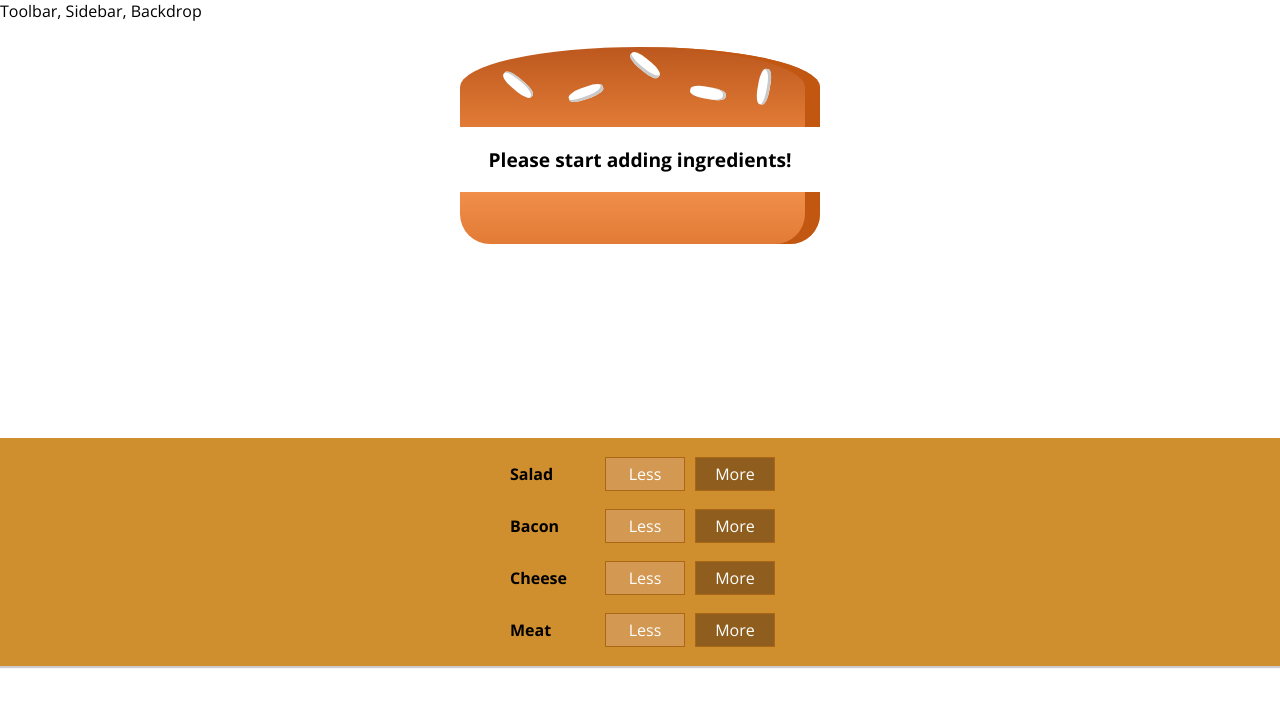
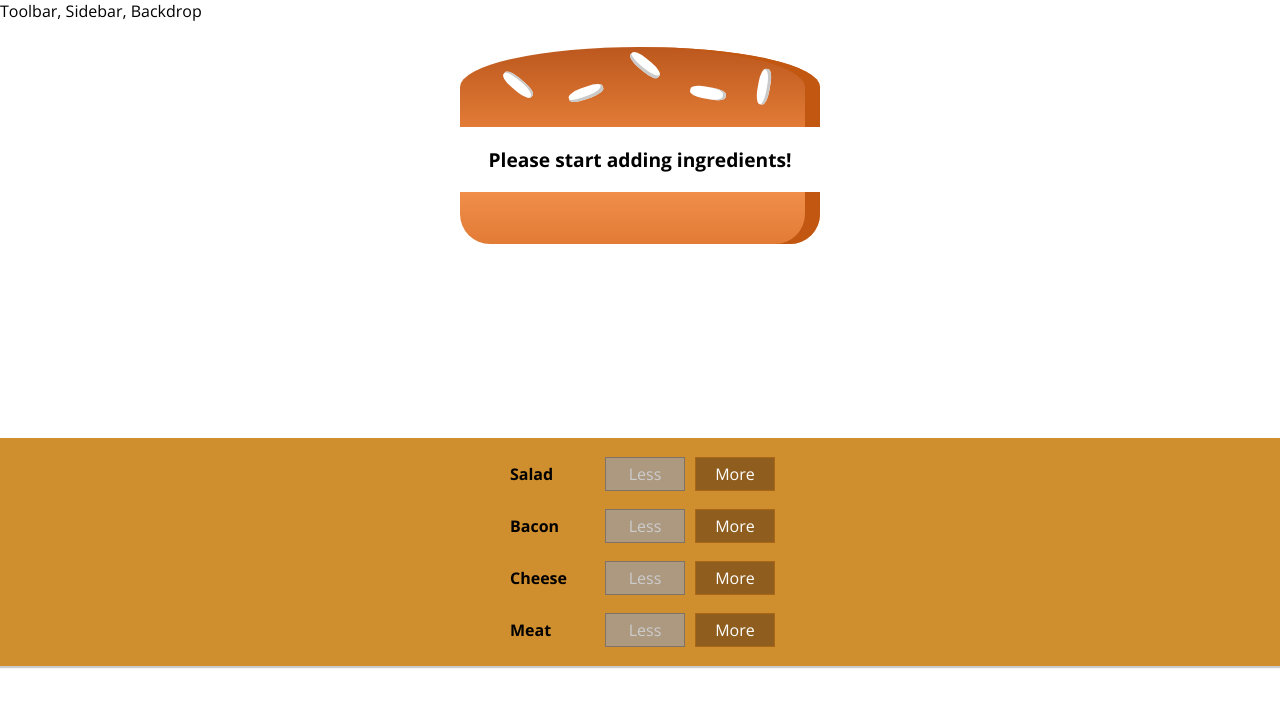
Before and after one commit to tacro/react-burger-builder, a React app: page / in a window 1280 px wide. Shown: the top 706 px of the page. Built offline with nearby package versions, Linux system fonts and the light colour scheme.

Commit message:
user can remove ingredients safely

```diff
--- a/src/components/Burger/BuildControls/BuildControl/BuildControl.js
+++ b/src/components/Burger/BuildControls/BuildControl/BuildControl.js
@@ -4,8 +4,13 @@ import classes from './BuildControl.module.css'
 const buildControl = (props) => (
   <div className={classes.BuildControl}>
     <div className={classes.Label}>{props.label}</div>
-    <button className={classes.Less}>Less</button>
-    <button className={classes.More} onClick={props.added}>More</button>
+    <button
+      className={classes.Less}
+      onClick={props.removed}
+      disabled={props.disabled}>Less</button>
+    <button
+      className={classes.More}
+      onClick={props.added}>More</button>
   </div>
 );
 
--- a/src/components/Burger/BuildControls/BuildControls.js
+++ b/src/components/Burger/BuildControls/BuildControls.js
@@ -15,7 +15,9 @@ const buildControls = (props) => (
       <BuildControl
           key={ctrl.label}
           label={ctrl.label}
-          added={() => props.ingredientAdded(ctrl.type)} />
+          added={() => props.ingredientAdded(ctrl.type)}
+          removed={() => props.ingredientRemoved(ctrl.type)}
+          disabled={props.disabled[ctrl.type]} />
     ))}
   </div>
 );
--- a/src/containers/BurgerBuilder/BurgerBuilder.js
+++ b/src/containers/BurgerBuilder/BurgerBuilder.js
@@ -40,15 +40,35 @@ class BurgerBuilder extends Component {
   }
 
   removeIngredientHandler = (type) => {
-
+    const oldCount = this.state.ingredients[type];
+    if (oldCount <= 0) {
+      return;
+    }
+    const updatedCount = oldCount - 1;
+    const updatedIngredients = {
+      ...this.state.ingredients
+    };
+    updatedIngredients[type] = updatedCount;
+    const priceDeduction = INGREDIENT_PRICES[type];
+    const oldPrice = this.state.totalPrice;
+    const newPrice = oldPrice + priceDeduction;
+    this.setState({totalPrice: newPrice, ingredients: updatedIngredients});
   }
 
   render () {
+    const disabledInfo = {
+      ...this.state.ingredients
+    };
+    for (let key in disabledInfo) {
+      disabledInfo[key] = disabledInfo[key] <= 0
+    }
     return (
       <>
         <Burger ingredients={this.state.ingredients} />
         <BuildControls
-          ingredientAdded={this.addIngredientHandler}/>
+          ingredientAdded={this.addIngredientHandler}
+          ingredientRemoved={this.removeIngredientHandler}
+          disabled={disabledInfo} />
       </>
     );
   }
```
